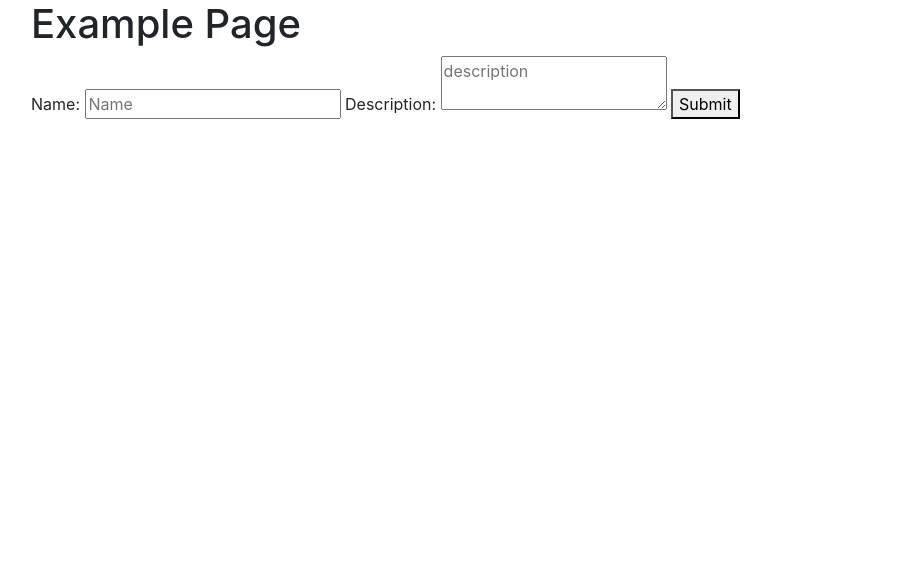
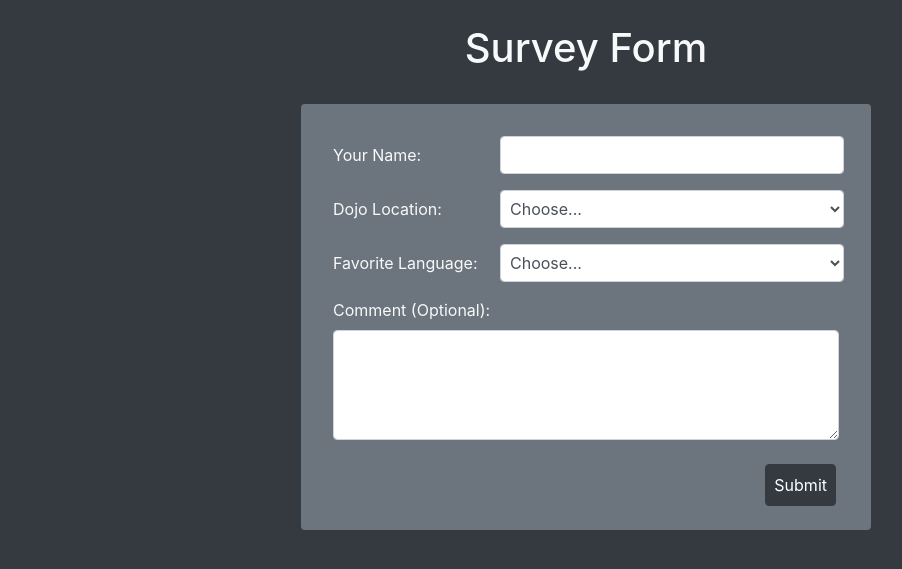
Before and after one commit to Luke-Draper/CodingDojo-PythonStack, a Django app: template 7.Django/1.Django_Intro/4.Survey_Form/main/apps/survey_form/templates/survey_form/index.html in a window 1280 px wide. Shown: the top 569 px of the page, without its empty margins (54-956 px from the left). Run offline with Django 3.2, Linux system fonts and the light colour scheme; the template is opened without the code that fills it, so the values that code supplies are empty; parts of the project's set-up code (start-up, migrations or seed data) failed here and were passed over; some libraries are stand-ins or nearby versions.

Commit message:
Complete Survey

```diff
--- a/7.Django/1.Django_Intro/4.Survey_Form/main/apps/survey_form/templates/survey_form/index.html
+++ b/7.Django/1.Django_Intro/4.Survey_Form/main/apps/survey_form/templates/survey_form/index.html
@@ -27,17 +27,72 @@
 			crossorigin="anonymous"
 		></script>
 	</head>
-	<body>
+	<body class="bg-dark text-light">
 		<div class="container">
-			<h1>Example Page</h1>
-			<form action="/post" method="post">
-				{% csrf_token %}
-				<label for="name">Name:</label>
-				<input type="text" id="name" name="name" placeholder="Name">
-				<label for="desc">Description:</label>
-				<textarea id="desc" name="desc" placeholder="description"></textarea>
-				<button type="submit">Submit</button>
-			</form>
+			<div class="row p-4 justify-content-center"><h1>Survey Form</h1></div>
+			<div class="row justify-content-center">
+				<form
+					class="col-sm-6 bg-secondary p-4 rounded"
+					action="/submit_survey_form"
+					method="post"
+				>
+					{% csrf_token %}
+					<div class="form-row p-2 justify-content-center">
+						<label class="col-sm-4 col-form-label" for="name">Your Name:</label>
+						<input
+							class="col-sm-8 form-control"
+							type="text"
+							name="name"
+							id="name"
+						/>
+					</div>
+					<div class="form-row p-2 justify-content-center">
+						<label class="col-sm-4 col-form-label" for="location"
+							>Dojo Location:</label
+						>
+						<select class="col-sm-8 form-control" name="location" id="location">
+							<option selected disabled value="not_chosen">Choose...</option>
+							<option value="chicago">Chicago</option>
+							<option value="san_jose">San Jose</option>
+							<option value="los_angeles">Los Angeles</option>
+							<option value="new_york">New York</option>
+						</select>
+					</div>
+					<div class="form-row p-2 justify-content-center">
+						<label class="col-sm-4 col-form-label" for="favorite_language"
+							>Favorite Language:</label
+						>
+						<select
+							class="col-sm-8 form-control"
+							name="favorite_language"
+							id="favorite_language"
+						>
+							<option selected disabled value="not_chosen">Choose...</option>
+							<option value="java">Java</option>
+							<option value="python">Python</option>
+							<option value="javascript">JavaScript</option>
+							<option value="c_sharp">C#</option>
+							<option value="other">Other</option>
+						</select>
+					</div>
+					<div class="form-group p-2 justify-content-center">
+						<label class="form-label" for="comment">Comment (Optional):</label>
+						<textarea
+							class="form-control"
+							name="comment"
+							id="comment"
+							rows="4"
+						></textarea>
+					</div>
+					<div class="form-row justify-content-end">
+						<input
+							class="col-auto p-2 mr-3 btn btn-dark"
+							type="submit"
+							value="Submit"
+						/>
+					</div>
+				</form>
+			</div>
 		</div>
 	</body>
 </html>
--- a/7.Django/1.Django_Intro/4.Survey_Form/main/apps/survey_form/urls.py
+++ b/7.Django/1.Django_Intro/4.Survey_Form/main/apps/survey_form/urls.py
@@ -2,7 +2,9 @@ from django.conf.urls import url
 from . import views
 
 urlpatterns = [
-	url(r'^$',views.index)
-	url(r'^redirect$',views.redirect)
-	url(r'^post$',views.post)
+	url(r'^$',views.index),
+	url(r'^survey_form$',views.index),
+	url(r'^submit_survey_form$',views.submit_survey_form),
+	url(r'^result$',views.result),
+	url(r'^reset$',views.reset)
 ]
--- a/7.Django/1.Django_Intro/4.Survey_Form/main/main/settings.py
+++ b/7.Django/1.Django_Intro/4.Survey_Form/main/main/settings.py
@@ -31,7 +31,7 @@ ALLOWED_HOSTS = []
 # Application definition
 
 INSTALLED_APPS = [
-	"app.survey_form",
+	"apps.survey_form",
     'django.contrib.admin',
     'django.contrib.auth',
     'django.contrib.contenttypes',
```
Also changed, not shown: 7.Django/1.Django_Intro/4.Survey_Form/main/apps/survey_form/templates/survey_form/result.html (added, +69 -0 lines), 7.Django/1.Django_Intro/4.Survey_Form/main/apps/survey_form/views.py (+19 -18 lines), 7.Django/1.Django_Intro/4.Survey_Form/main/db.sqlite3, 1 other file.
